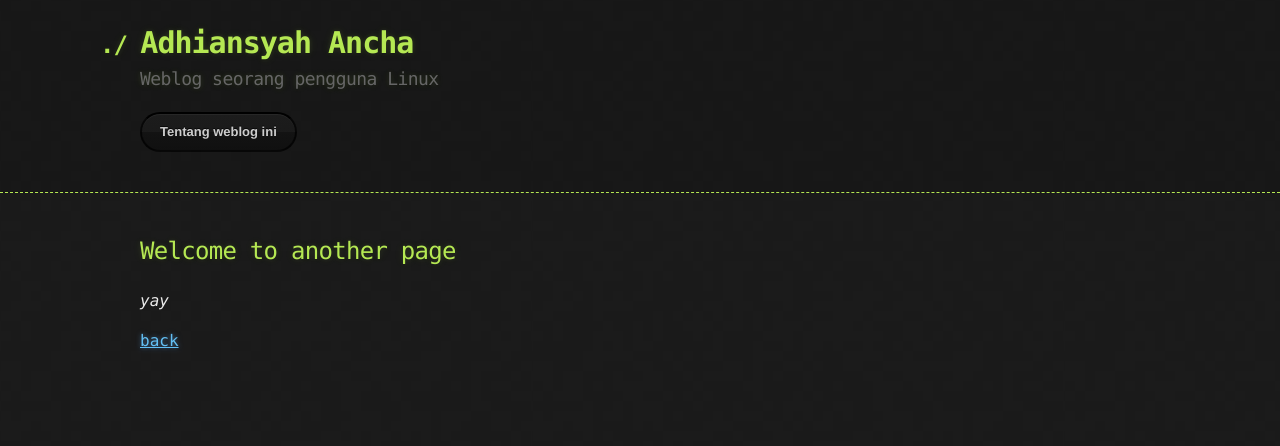
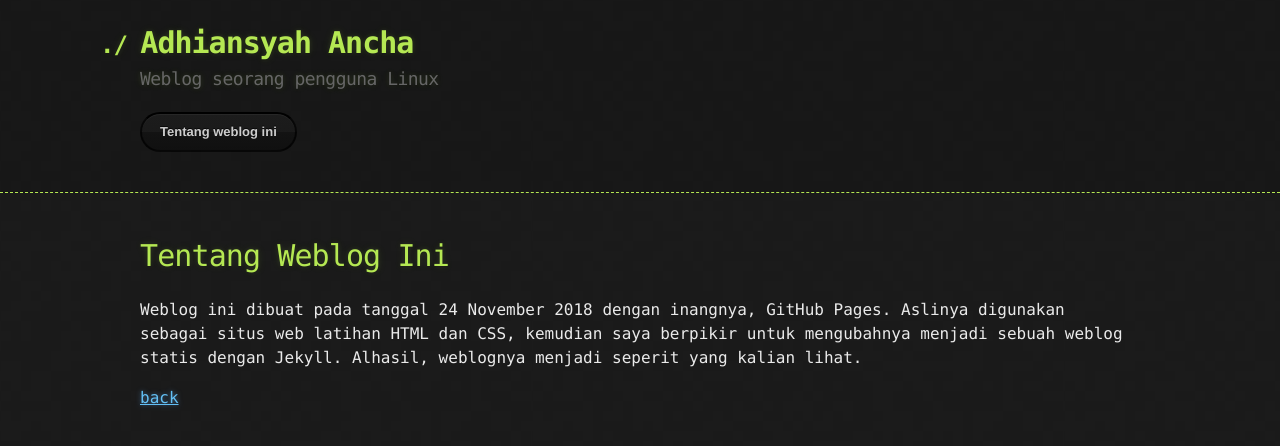
Before and after one commit to adhiansyah/adhiansyah.github.io, a Jekyll site: the page built from tentang.md, in a window 1280 px wide. Shown: the top 446 px of the page. Built offline with Jekyll 4.4.1, drawn with Linux system fonts in a browser that asks for light colours; our own code applies the rules of GitHub Pages for plain Markdown files.

Commit message:
Mengubah tentang

```diff
--- a/tentang.md
+++ b/tentang.md
@@ -2,8 +2,7 @@
 layout: default
 ---
 
-## Welcome to another page
-
-_yay_
+# Tentang Weblog Ini
+Weblog ini dibuat pada tanggal 24 November 2018 dengan inangnya, GitHub Pages. Aslinya digunakan sebagai situs web latihan HTML dan CSS, kemudian saya berpikir untuk mengubahnya menjadi sebuah weblog statis dengan Jekyll. Alhasil, weblognya menjadi seperit yang kalian lihat.
 
 [back](./)
```
Also changed, not shown: index.md (line endings or trailing spaces).
